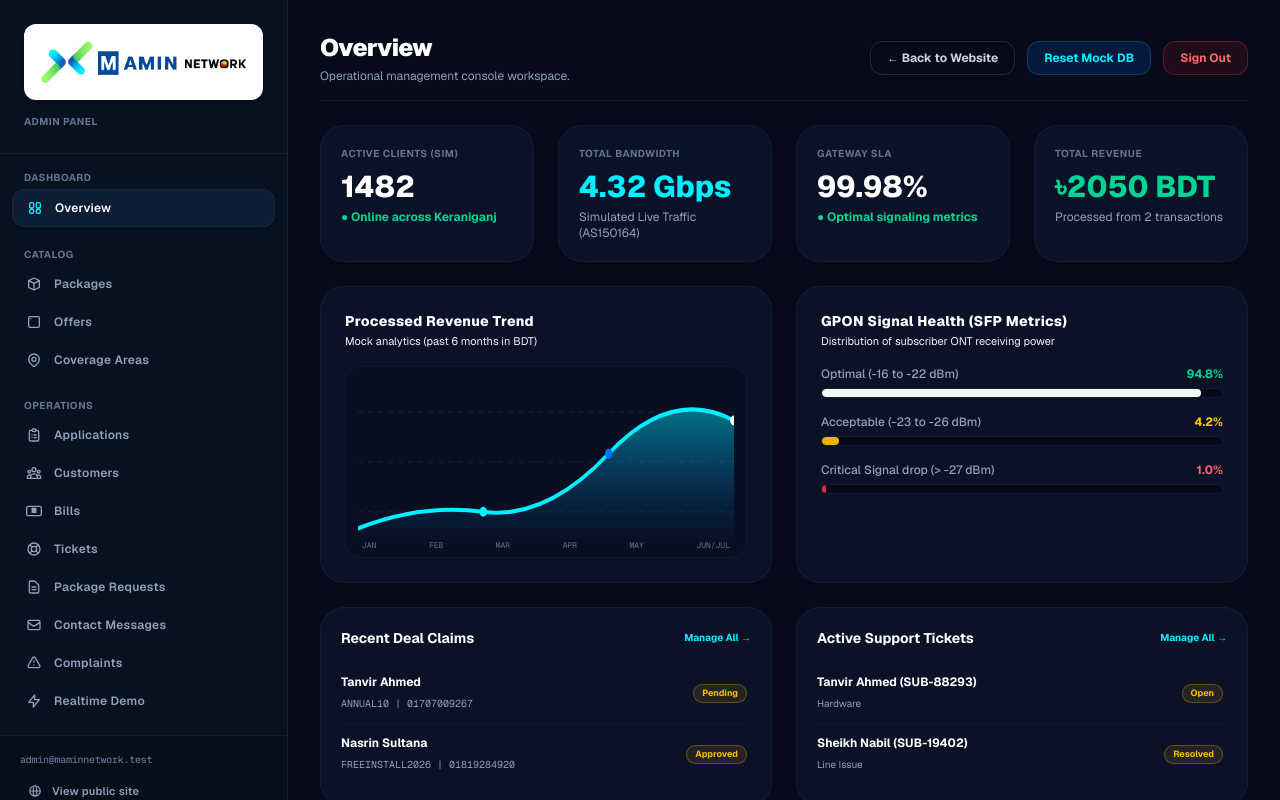
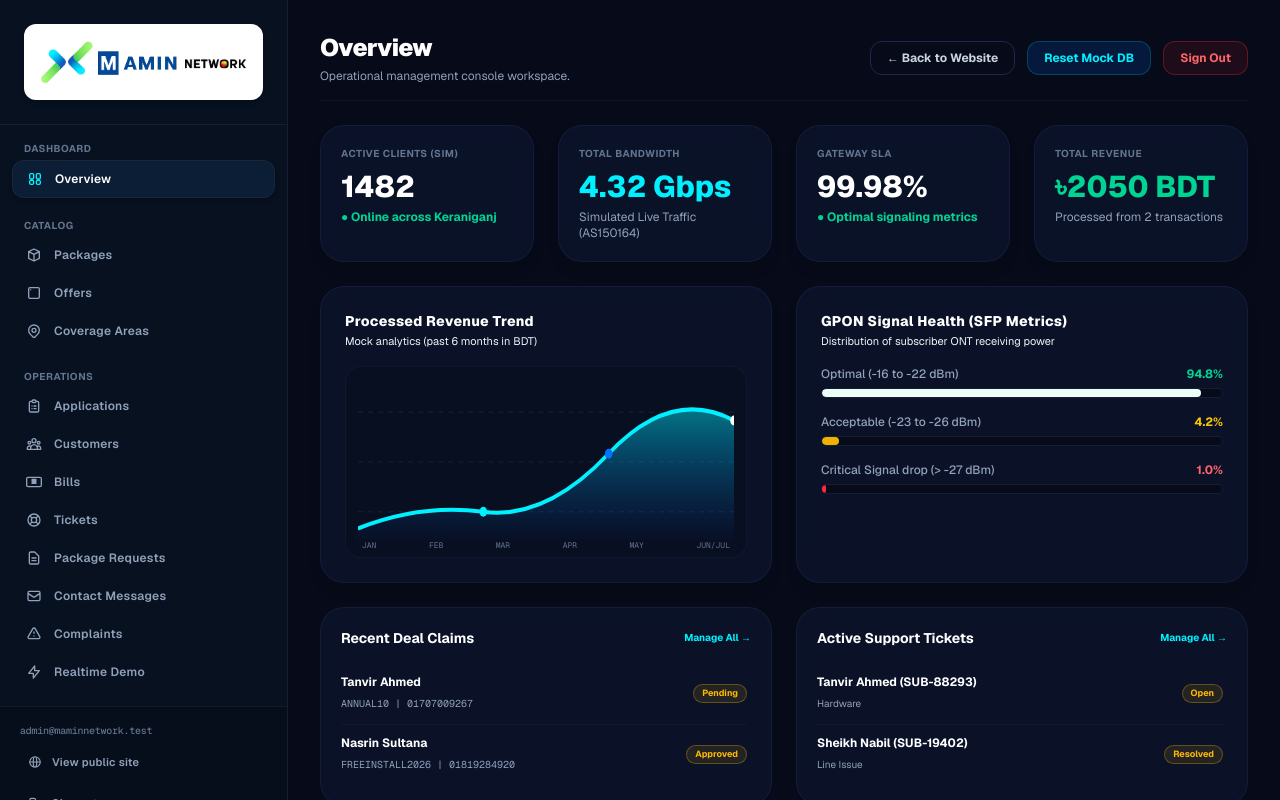
Before and after one commit to princeshiamofficial/M-Amin-Network, a Next.js app: page /admin/dashboard in a window 1280 px wide. Built offline with nearby package versions, Linux system fonts and the light colour scheme; sample sign-in values are in the browser's storage.

Commit message:
style: remove Admin Panel text subtitle from sidebar

```diff
--- a/src/components/AdminSidebar.tsx
+++ b/src/components/AdminSidebar.tsx
@@ -133,7 +133,6 @@ export default function AdminSidebar({ activeTab, setActiveTab, onSignOut }: Adm
         <div className="bg-white rounded-xl px-4 py-2.5 shadow-md w-full flex items-center justify-center">
           <img src="/logo.png" alt="M Amin Network" className="h-14 w-auto object-contain" />
         </div>
-        <span className="text-[10px] text-slate-500 font-bold block mt-0.5 tracking-wider uppercase">Admin Panel</span>
       </div>
 
       {/* Navigation Group Items List */}
```
